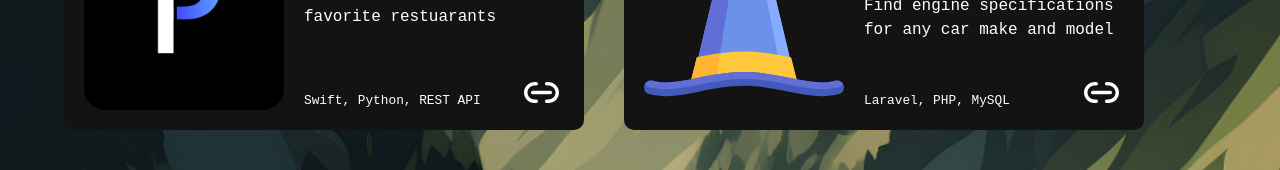
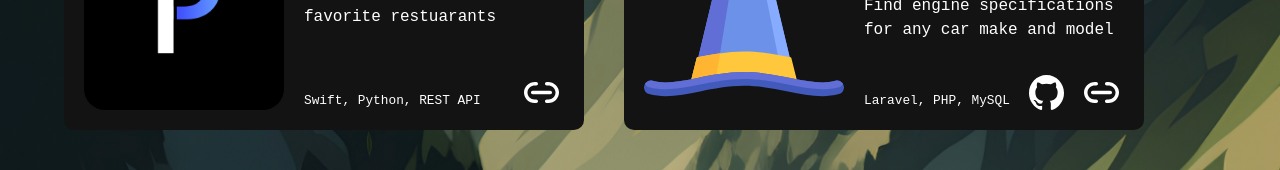
Before and after one commit to brycec23/portfolio, a Gatsby site: page / in a window 1280 px wide. Shown: the part 2126-2296 px from the top of the page. Built offline with nearby package versions, Linux system fonts and the light colour scheme; Gatsby itself is replaced by a stand-in of ours.

Commit message:
Added git repo for AW

```diff
--- a/src/pages/index.js
+++ b/src/pages/index.js
@@ -168,6 +168,7 @@ export default function Home() {
             image="/wizard.svg"
             desc="Find engine specifications for any car make and model"
             techUsed="Laravel, PHP, MySQL"
+            git="https://github.com/brycec23/Auto-Wizard"
             link="https://youtu.be/02RX7HuC_yQ"
           />
           <ProjectCard
```
